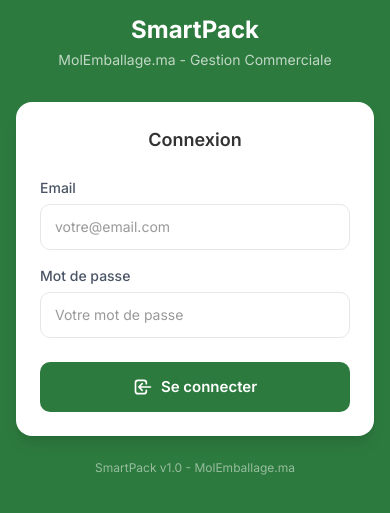
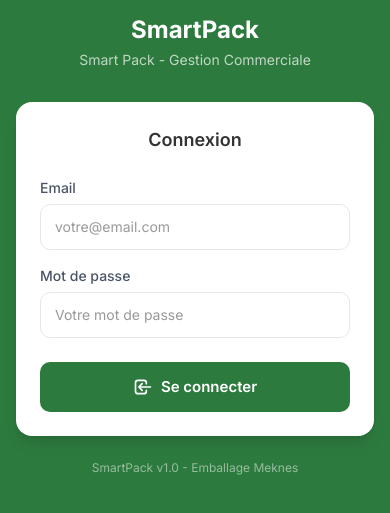
Before and after one commit to digiseo59-debug/smartpack, a Next.js app: page /login in a window 390 px wide. Shown: the part 225-738 px from the top of the page. Built offline with nearby package versions, Linux system fonts and the light colour scheme; no server answers.

Commit message:
feat: SmartPack web app - complete packaging business management system
- Next.js app with Supabase backend
- Admin + Salarie role-based panels
- Sales, purchases, stock, clients, expenses management
- PWA support for mobile
- Green Smart Pack branding

```diff
--- a/src/app/(app)/ventes/[id]/page.tsx
+++ b/src/app/(app)/ventes/[id]/page.tsx
@@ -40,7 +40,7 @@
   function shareWhatsApp() {
     if (!sale) return
     const clientName = (sale.client as unknown as { name: string })?.name ?? 'Client'
-    let text = `*MolEmballage.ma*\nBon de vente N° ${sale.ref_number}\n${formatDate(sale.date)}\nClient: ${clientName}\n\n`
+    let text = `*Smart Pack*\nBon de vente N° ${sale.ref_number}\n${formatDate(sale.date)}\nClient: ${clientName}\n\n`
     items.forEach(item => {
       text += `${item.product_name} x${item.quantity} = ${formatDH(item.subtotal)}\n`
     })
@@ -77,7 +77,7 @@
       {/* Receipt */}
       <div className="bg-white rounded-xl border border-gray-200 overflow-hidden mb-4">
         <div className="bg-primary text-white p-4 text-center">
-          <h3 className="text-base font-semibold mb-1">MolEmballage.ma</h3>
+          <h3 className="text-base font-semibold mb-1">Smart Pack</h3>
           <p className="text-[11px] opacity-90">Bon de vente N° {sale.ref_number}</p>
         </div>
         <div className="p-4">
--- a/src/app/layout.tsx
+++ b/src/app/layout.tsx
@@ -12,7 +12,7 @@
 
 export const metadata: Metadata = {
   title: 'SmartPack - Gestion Commerciale',
-  description: 'Application de gestion commerciale MolEmballage.ma',
+  description: 'Application de gestion commerciale Smart Pack - Emballage Meknes',
   manifest: '/manifest.json',
   appleWebApp: {
     capable: true,
--- a/src/app/login/page.tsx
+++ b/src/app/login/page.tsx
@@ -37,7 +37,7 @@
             <img src="/logo.jpg" alt="SmartPack" className="w-full h-full object-cover" />
           </div>
           <h1 className="text-2xl font-bold text-white">SmartPack</h1>
-          <p className="text-white/70 text-sm mt-1">MolEmballage.ma - Gestion Commerciale</p>
+          <p className="text-white/70 text-sm mt-1">Smart Pack - Gestion Commerciale</p>
         </div>
 
         <form onSubmit={handleLogin} className="bg-white rounded-2xl p-6 shadow-lg">
@@ -86,7 +86,7 @@
         </form>
 
         <p className="text-center text-white/50 text-xs mt-6">
-          SmartPack v1.0 - MolEmballage.ma
+          SmartPack v1.0 - Emballage Meknes
         </p>
       </div>
     </div>
```
Also changed, not shown: public/manifest.json, 1 other file (tests, documents, lock files or other folders).
